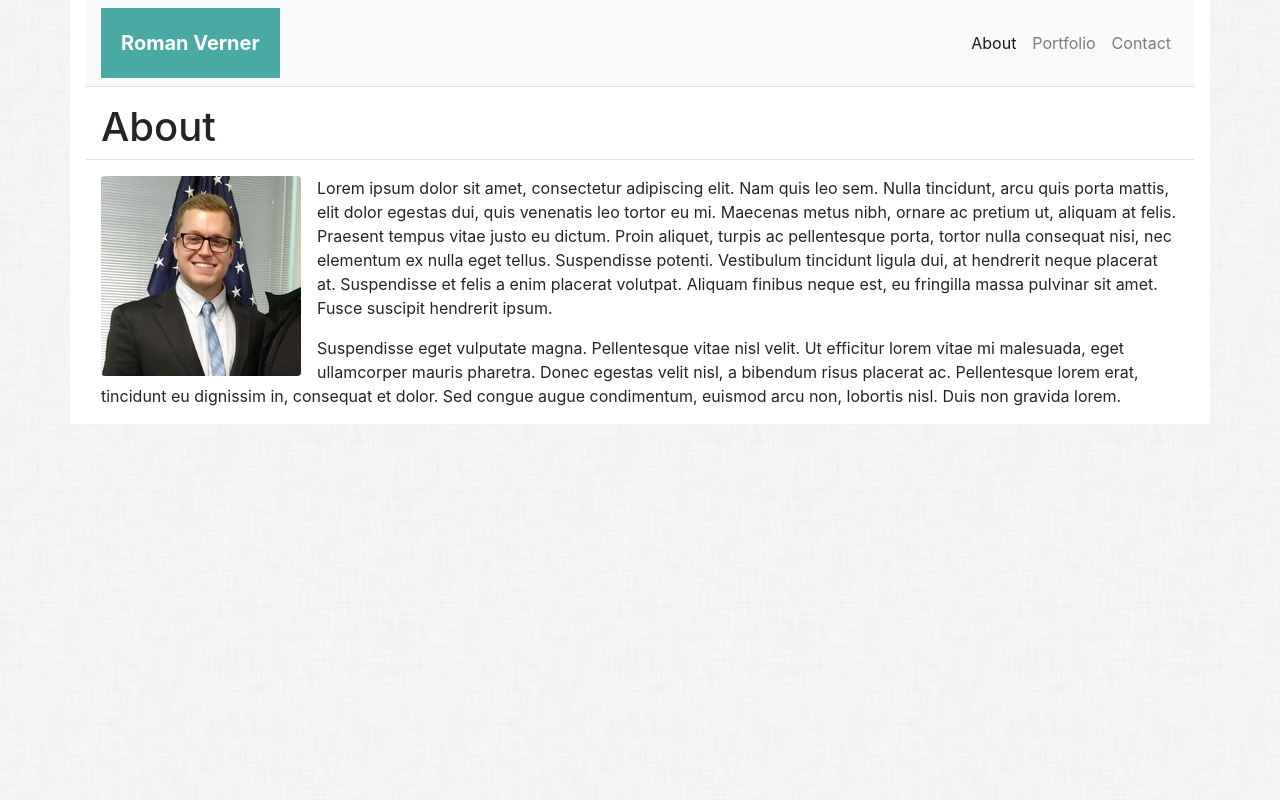
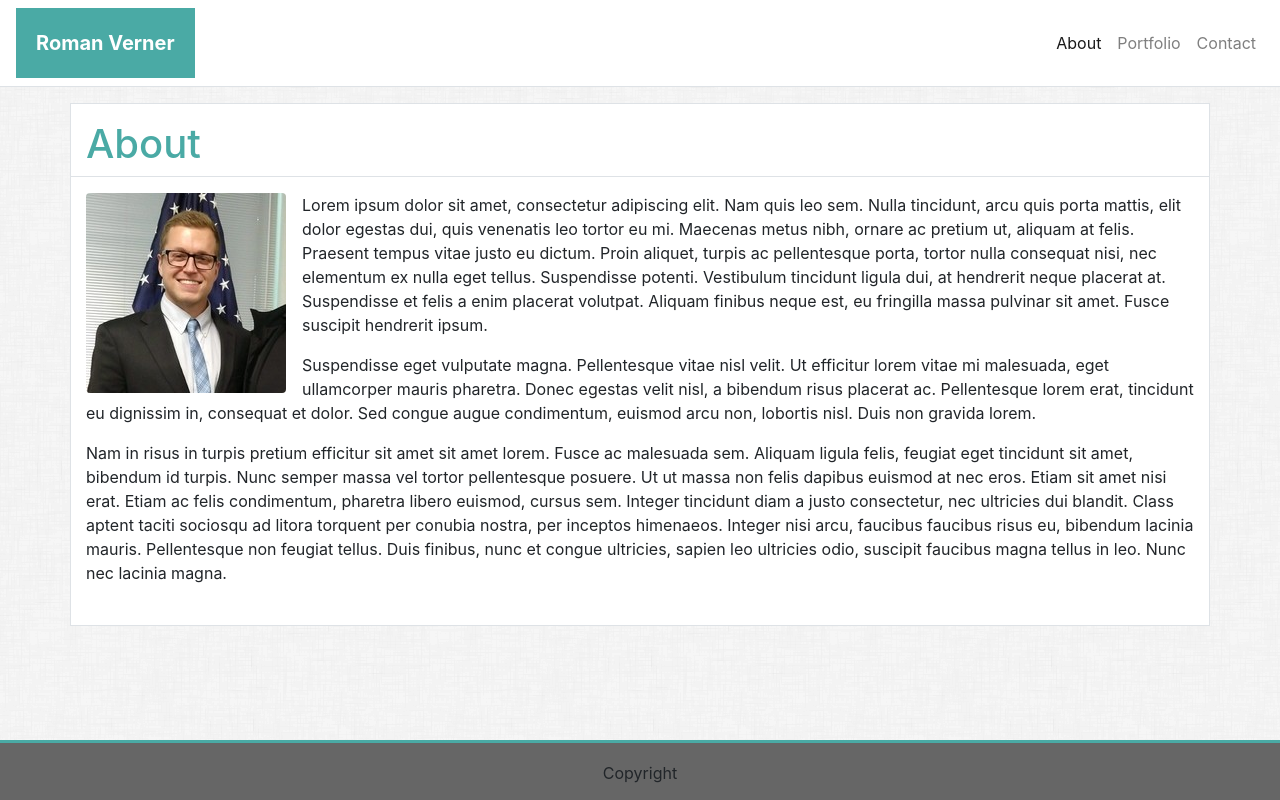
Before and after one commit to romverner/Bootstrap-Portfolio, a plain HTML site: page index.html in a window 1280 px wide. Drawn offline with nearby package versions, Linux system fonts and the light colour scheme.

Commit message:
Nav changes and added content

```diff
--- a/index.html
+++ b/index.html
@@ -9,9 +9,8 @@
     <link rel="stylesheet" href="style.css">
 </head>
 
-<body>
-    <div class="container">
-        <nav class="navbar navbar-expand-lg navbar-light bg-light border-bottom navbar-custom">
+<body class="pb-5">
+    <nav class="navbar navbar-expand-lg navbar-light bg-dark border-bottom navbar-custom">
         <a class="navbar-brand" href="index.html" id="branded-name">Roman Verner</a>
         <button class="navbar-toggler" type="button" data-toggle="collapse" data-target="#navbarSupportedContent"
             aria-controls="navbarSupportedContent" aria-expanded="false" aria-label="Toggle navigation">
@@ -32,35 +31,50 @@
             </ul>
         </div>
     </nav>
+
+    <div class="container border mt-3">
+        <div class="row">
+            <div class="col border-bottom mt-3">
+                <h1 id="sec-title">About</h1>
+            </div>
         </div>
 
-    <div class="container">
         <div class="row">
-            <div class="col mt-3 ml-3 mr-3 border-bottom">
-                <h1>About</h1>
-            </div>
-        </div>
-        <div class="row">
-            <div class="col mt-3 ml-3 mr-3">
-                <img src="prof-pic.jpeg" class="rounded float-left mr-3" alt="profile picture">
-                <p class=>
-                    Lorem ipsum dolor sit amet, consectetur adipiscing elit. Nam quis leo sem. Nulla tincidunt, arcu quis porta
-                    mattis, elit dolor egestas dui, quis venenatis leo tortor eu mi. Maecenas metus nibh, ornare ac pretium ut,
-                    aliquam at felis. Praesent tempus vitae justo eu dictum. Proin aliquet, turpis ac pellentesque porta,
-                    tortor nulla consequat nisi, nec elementum ex nulla eget tellus. Suspendisse potenti. Vestibulum tincidunt
-                    ligula dui, at hendrerit neque placerat at. Suspendisse et felis a enim placerat volutpat. Aliquam finibus
-                    neque est, eu fringilla massa pulvinar sit amet. Fusce suscipit hendrerit ipsum.
+            <div class="col-12">
+                <img src="prof-pic.jpeg" class="img-fluid rounded float-left mt-3 mr-3" alt="profile picture">
+                <p class="mt-3">
+                    Lorem ipsum dolor sit amet, consectetur adipiscing elit. Nam quis leo sem. Nulla tincidunt, arcu
+                    quis porta mattis, elit dolor egestas dui, quis venenatis leo tortor eu mi. Maecenas metus nibh, ornare ac
+                    pretium ut, aliquam at felis. Praesent tempus vitae justo eu dictum. Proin aliquet, turpis ac pellentesque
+                    porta, tortor nulla consequat nisi, nec elementum ex nulla eget tellus. Suspendisse potenti. Vestibulum
+                    tincidunt ligula dui, at hendrerit neque placerat at. Suspendisse et felis a enim placerat volutpat. Aliquam
+                    finibus neque est, eu fringilla massa pulvinar sit amet. Fusce suscipit hendrerit ipsum.
                 </p>
                 <p>
-                    Suspendisse eget vulputate magna. Pellentesque vitae nisl velit. Ut efficitur lorem vitae mi malesuada,
-                    eget ullamcorper mauris pharetra. Donec egestas velit nisl, a bibendum risus placerat ac. Pellentesque
-                    lorem erat, tincidunt eu dignissim in, consequat et dolor. Sed congue augue condimentum, euismod arcu non,
-                    lobortis nisl. Duis non gravida lorem.
+                    Suspendisse eget vulputate magna. Pellentesque vitae nisl velit. Ut efficitur lorem vitae mi
+                    malesuada, eget ullamcorper mauris pharetra. Donec egestas velit nisl, a bibendum risus placerat ac.
+                    Pellentesque lorem erat, tincidunt eu dignissim in, consequat et dolor. Sed congue augue condimentum, euismod
+                    arcu non, lobortis nisl. Duis non gravida lorem.
                 </p>
+                <p>
+                    Nam in risus in turpis pretium efficitur sit amet sit amet lorem. Fusce ac malesuada sem. Aliquam
+                    ligula felis, feugiat eget tincidunt sit amet, bibendum id turpis. Nunc semper massa vel tortor
+                    pellentesque posuere. Ut ut massa non felis dapibus euismod at nec eros. Etiam sit amet nisi erat.
+                    Etiam ac felis condimentum, pharetra libero euismod, cursus sem. Integer tincidunt diam a justo
+                    consectetur, nec ultricies dui blandit. Class aptent taciti sociosqu ad litora torquent per conubia
+                    nostra, per inceptos himenaeos. Integer nisi arcu, faucibus faucibus risus eu, bibendum lacinia
+                    mauris. Pellentesque non feugiat tellus. Duis finibus, nunc et congue ultricies, sapien leo
+                    ultricies odio, suscipit faucibus magna tellus in leo. Nunc nec lacinia magna.
+                </p>
+                <br>
             </div>
         </div>
     </div>
 
+    <footer class="footer border-top b-3">
+        <span>Copyright</span>
+    </footer>
+
 </body>
 
 </html>
--- a/style.css
+++ b/style.css
@@ -3,7 +3,7 @@
     font-weight: bold;
     color: #ffffff;
     padding: 20px 20px;
-    margin: 0 0;
+    margin: 0;
 }
 
 ul li a:hover {
@@ -17,3 +17,27 @@ body {
 .container {
     background-color: #ffffff;
 }
+
+#sec-title {
+    color: #4aaaa5;
+}
+
+.footer {
+    position: fixed;
+    margin: 20px 0px 0px 0px;
+    text-align: center;
+    bottom: 0;
+    width: 100%;
+    height: 60px;
+    line-height: 60px;
+    background-color: #666666;
+    border-color: #4aaaa5 !important;
+}
+
+.navbar-custom {
+    background-color: #ffffff !important;
+}
+
+.b-3 {
+    border-width: 3px !important;
+}
```
Also changed, not shown: contact.html (+13 -9 lines), portfolio.html (+44 -6 lines), port-1.jpeg (added), port-2.jpeg (added), port-3.jpeg (added), port-4.jpeg (added), port-5.jpeg (added). Lines whose indentation alone changed are shown as unchanged.
